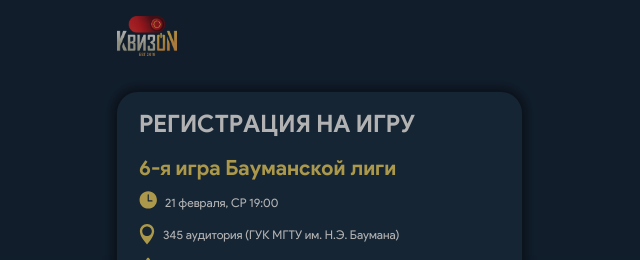
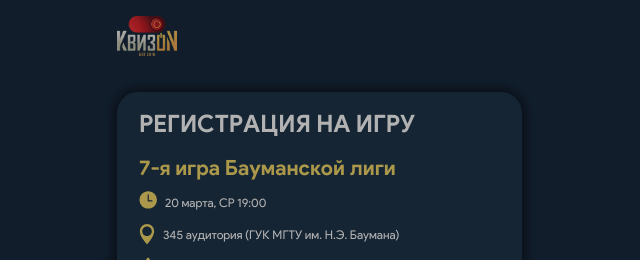
Before and after one commit to ulia-lukash/QuizOnFront, a Nuxt app: page /registration in a window 1280 px wide. Shown: the top 260 px of the page, without its empty margins (321-961 px from the left). Built offline with nearby package versions, Linux system fonts and the light colour scheme; no server answers.

Commit message:
7-th game

```diff
--- a/pages/registration.vue
+++ b/pages/registration.vue
@@ -17,11 +17,11 @@
     <div class="form center">
       <div class="header center">РЕГИСТРАЦИЯ НА&nbspИГРУ</div>
 
-      <div class="game_num center">6-я игра Бауманской лиги</div>
+      <div class="game_num center">7-я игра Бауманской лиги</div>
 
       <div class="info center">
         <div class="info_clock"><img src="../assets/images/clock.svg" /></div>
-        <div class="info_text">21 февраля, СР 19:00</div>
+        <div class="info_text">20 марта, СР 19:00</div>
       </div>
 
       <div class="info center">
@@ -259,8 +259,8 @@
                   '☃️ Поздравляем, первые задания от\u00A0КвизON успешно выполнены — твоя команда зарегистрирована!'
 
                 this.bodyText =
-                  'Посмотрим, как ты справишься с другими вопросами на\u00A0шестой игре Бауманской лиги КвизON. Напомним, что игра пройдет:'
-                this.gameDate = '⚡️21 февраля, 19:00'
+                  'Посмотрим, как ты справишься с другими вопросами на\u00A0седьмой игре Бауманской лиги КвизON. Напомним, что игра пройдет:'
+                this.gameDate = '⚡️20 марта, 19:00'
                 this.seeYa = 'До встречи на игре!'
               }
               this.showModal()
```
